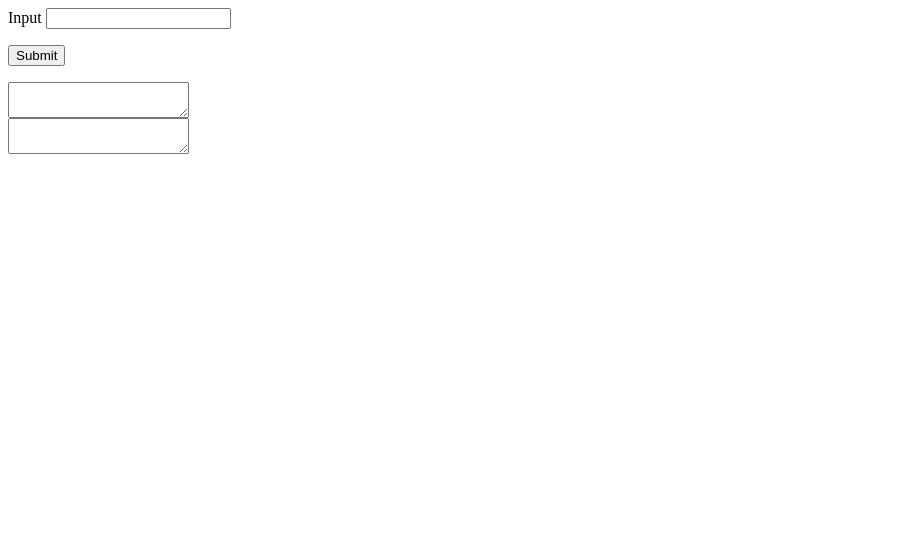
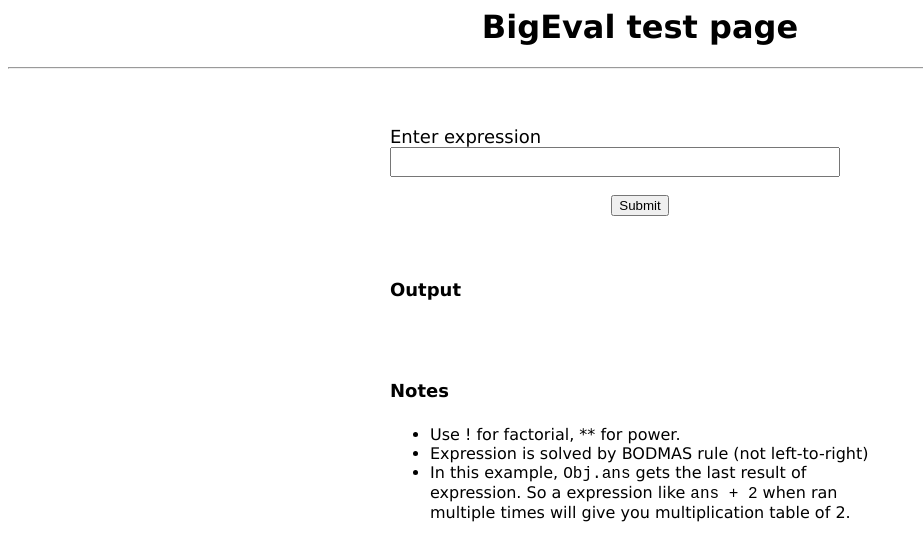
Before and after one commit to aviaryan/BigEval.js, a plain HTML site: page index.html in a window 1280 px wide. Shown: the whole page, without its empty margins (0-923 px from the left). Drawn offline with Linux system fonts and the light colour scheme.

Commit message:
improved display pages

```diff
--- a/index.html
+++ b/index.html
@@ -1,20 +1,53 @@
 <html>
 <head>
 	<title>BigEval test page</title>
+	<style>
+	body {
+		font-family: Verdana, Consolas, serif;
+	}
+	#app {
+		max-width: 500px;
+		margin: 30px auto auto auto;
+		font-size: 18px;
+	}
+	#exp {
+		width: 90%;
+		height: 30px;
+	}
+	#output {
+		margin-bottom: 80px;
+	}
+	#notes {
+		font-size: 16px;
+	}
+	</style>
 </head>
 
 <body>
 
-	<label for="exp">Input</label>
+	<h1><center>BigEval test page</center></h1>
+	<hr>
+	<br>
+
+	<div id="app">
+	<label for="exp">Enter expression</label>
 	<input type="text" name="exp" id="exp" />
-	<p>
+	<p align="center">
 		<button onclick="execute();">Submit</button>
 	</p>
-	<p>
-		<textarea id="output"></textarea>
-		<br>
-		<textarea id="evaloutput"></textarea>
-	</p>
+
+	<br><h4>Output</h4>
+	<div id="output">
+	</div>
+
+
+	<h4>Notes</h4>
+	<ul id="notes">
+	<li>Use ! for factorial, ** for power.</li>
+	<li>Expression is solved by BODMAS rule (not left-to-right)</li>
+	<li>In this example, <code>Obj.ans</code> gets the last result of expression. So a expression like <code>ans + 2</code> when ran multiple times will give you multiplication table of 2.</li>
+	</ul>
+	</div>
 
 
 
@@ -24,10 +57,13 @@
 		var exp = document.getElementById("exp");
 		var output = document.getElementById("output");
 		var be = new BigEval();
+		be.ans = 0;
+		be.G = 9.81; 	// new constant
+		// recommended to define variables in uppercase. ( JavaScript is case-sensitive )
+		// When expression is executed, all vars are tested in their uppercase form also. So you can use uppercase-defined vars in whatever case you like.
 
 		function execute(){
-			output.value = be.exec(exp.value);
-			evaloutput.value = eval(exp.value);
+			be.ans = (output.innerHTML = be.exec(exp.value));
 		}
 	</script>
 
```
Also changed, not shown: extended.html (+47 -15 lines).
